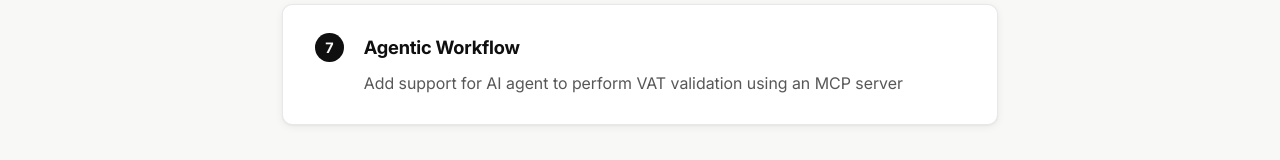
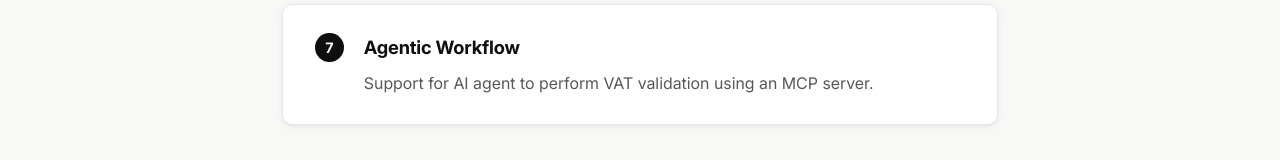
Before and after one commit to VATmiraal/website, a SvelteKit app: page /roadmap in a window 1280 px wide. Shown: the part 1358-1518 px from the top of the page. Built offline with nearby package versions, Linux system fonts and the light colour scheme.

Commit message:
change the wording of some roadmap item

```diff
--- a/src/routes/roadmap/+page.svelte
+++ b/src/routes/roadmap/+page.svelte
@@ -33,7 +33,7 @@
 		},
 		{
 			title: 'Agentic Workflow',
-			description: 'Add support for AI agent to perform VAT validation using an MCP server'
+			description: 'Support for AI agent to perform VAT validation using an MCP server.'
 		}
 	];
 </script>
```
